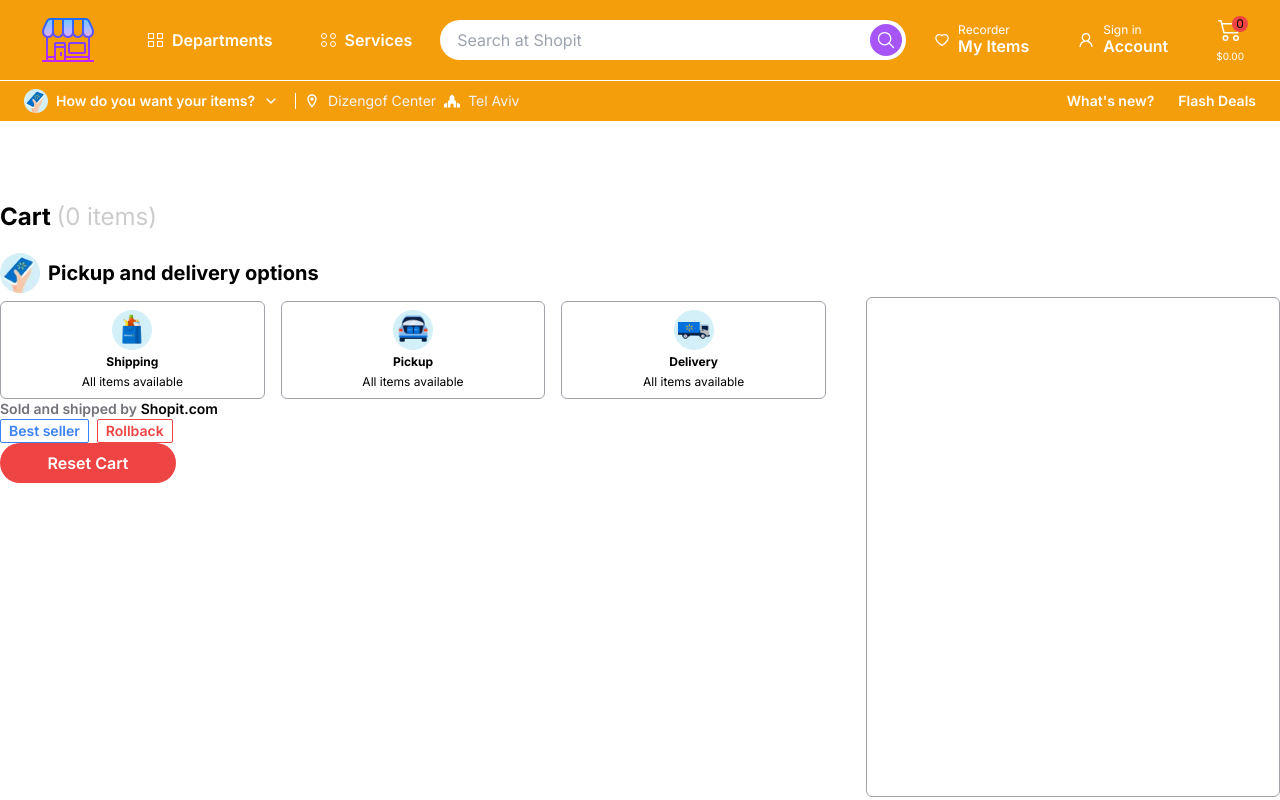
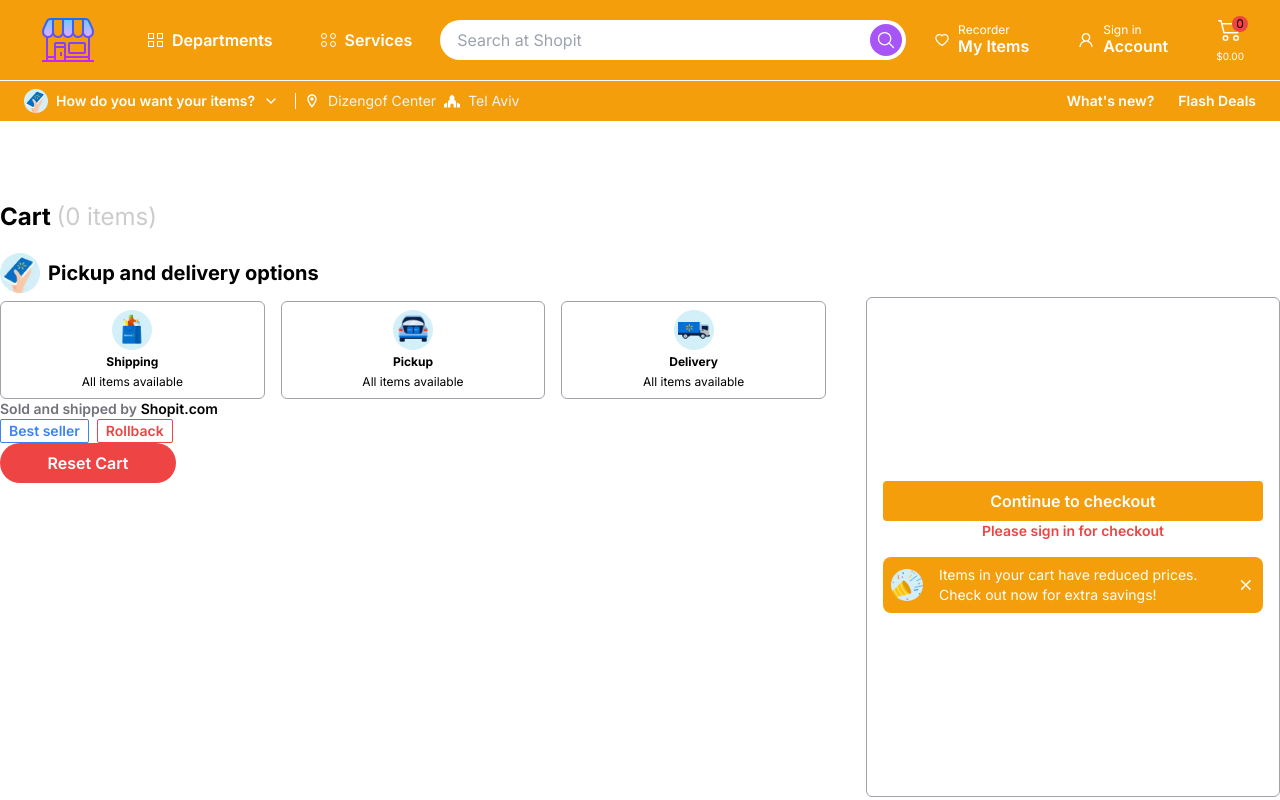
Before and after one commit to BnayaKahalani/shopit, a Next.js app: page /cart in a window 1280 px wide. Shown: the top 800 px of the page. Built offline with nearby package versions, Linux system fonts and the light colour scheme.

Commit message:
add warning msg in Cart component

```diff
--- a/components/cartPage.tsx
+++ b/components/cartPage.tsx
@@ -1,4 +1,4 @@
-import React from "react"
+import React, { useEffect, useState } from "react"
 import { useDispatch, useSelector } from "react-redux"
 import { emptyCart, phoneImg, ship1Img, ship2Img, ship3Img, warningImg } from "../public/assets/images"
 import { TbReload } from "react-icons/tb"
@@ -13,6 +13,12 @@ import { plusQuantity, minusQuantity, deleteItem, resetCart } from "../redux/sho
 const CartPage = () => {
   const dispatch = useDispatch()
   const productData = useSelector((state: any) => state.shopper.productData)
+  const [warningMsg, setWarningMsg] = useState(false)
+
+  useEffect(() => {
+    setWarningMsg(true)
+  }, [warningMsg])
+
   return (
     <div className='w-full py-20'>
       <div className='w-full flex gap-10'>
@@ -136,7 +142,26 @@ const CartPage = () => {
             </div>
           </div>
         </div>
-        <div className='w-1/3 p-4 mt-24 h-[500px] border-[1px] border-zinc-400 rounded-md flex flex-col justify-center gap-4'></div>
+        <div className='w-1/3 p-4 mt-24 h-[500px] border-[1px] border-zinc-400 rounded-md flex flex-col justify-center gap-4'>
+          <button className='bg-primary hover:bg-primary_hover w-full text-white h-10 rounded font-semibold duration-300'>
+            Continue to checkout
+          </button>
+          <p className='text-sm text-center text-red-500 -mt-4 font-semibold'>Please sign in for checkout</p>
+          {warningMsg && (
+            <div className='bg-primary text-white p-2 rounded-lg flex items-center justify-between gap-4'>
+              <Image
+                className='w-8'
+                src={warningImg}
+                alt='warningImg'
+              />
+              <p className='text-sm'>Items in your cart have reduced prices. Check out now for extra savings!</p>
+              <IoMdClose
+                onClick={() => setWarningMsg(false)}
+                className='text-3xl hover:text-red-400 cursor-pointer duration-300'
+              />
+            </div>
+          )}
+        </div>
       </div>
     </div>
   )
```
